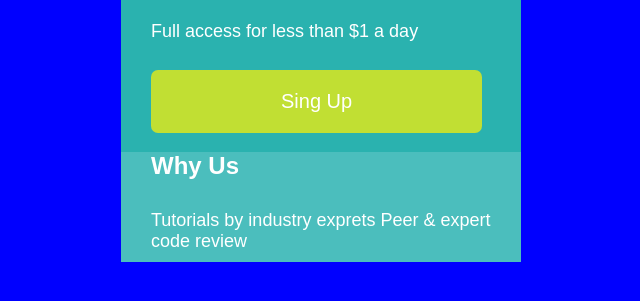
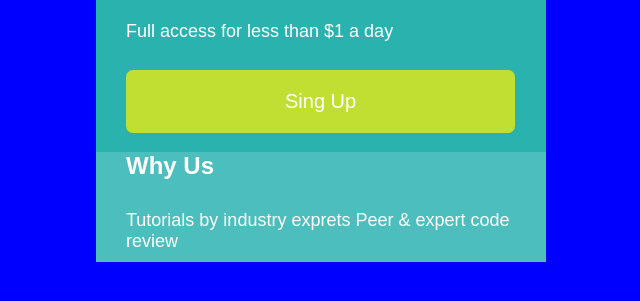
Before and after one commit to jonex090/test7, a plain HTML site: page index.html in a window 1280 px wide. Shown: the part 465-766 px from the top of the page, without its empty margins (319-959 px from the left). Drawn offline with Linux system fonts and the light colour scheme.

Commit message:
some changes

```diff
--- a/style.css
+++ b/style.css
@@ -8,7 +8,7 @@ body {
   border-radius: 10px;
   margin: auto;
   background-color: #e4eff5;
-  width: 400px;
+  width: 450px;
   padding-top: 10px;
 }
 .container p {
@@ -50,7 +50,7 @@ button{
     border: none;
     border-radius: 7px;
     color: white;
-    padding: 20px 130px;
+    padding: 20px 159px;
     font-size: 20px;
     margin: 0px 30px;
     cursor: pointer;
```
